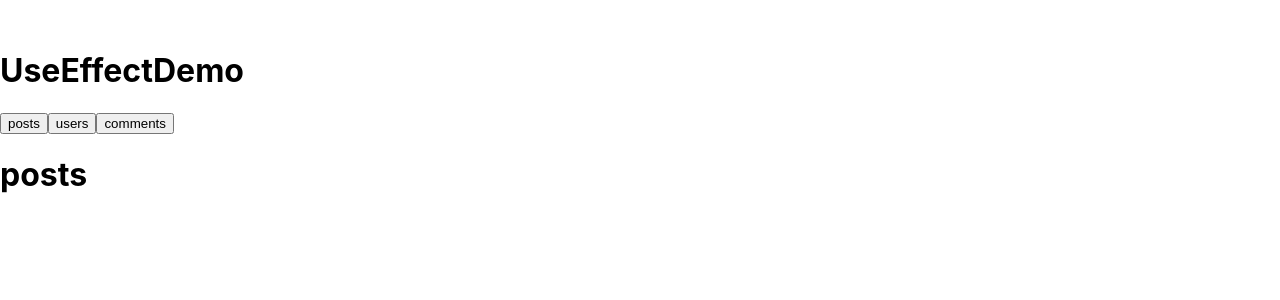
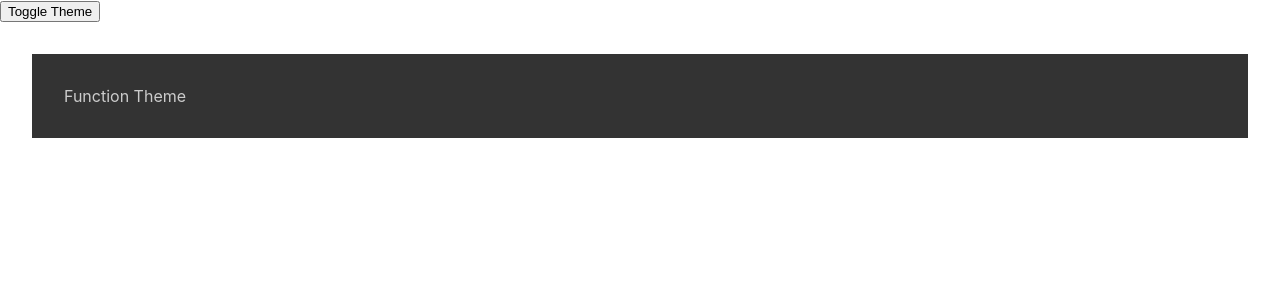
Before and after one commit to usama2333/React-Hooks, a React (Create React App) app: page / in a window 1280 px wide. Shown: the top 300 px of the page. Built offline with nearby package versions, Linux system fonts and the light colour scheme.

Commit message:
use Context in app

```diff
--- a/src/App.js
+++ b/src/App.js
@@ -1,12 +1,30 @@
+import { createContext, useState } from "react";
 import UseEffectDemo from "./components/UseEffectDemo";
 import UseStateDemo from "./components/UseStateDemo";
+import FunctionContextComponent from "./components/FunctionContextComponent";
+
+// this how to create contentex
+export const ThemeContext = createContext()
 
 export default function App() {
+
+  const [darkTheme, setDarkTheme] = useState(true);
+
+
+  function toggleTheme() {
+    setDarkTheme(prevDarkTheme => !prevDarkTheme)
+  }
 
   return (
       <>
       {/* <UseStateDemo/> */}
-      <UseEffectDemo/>
+      {/* <UseEffectDemo/> */}
+{/* here provide the theme with some value that is avaliable in all child
+that are call inside the provider */}
+      <ThemeContext.Provider value={darkTheme}>
+        <button onClick={toggleTheme}>Toggle Theme</button>
+        <FunctionContextComponent/>
+      </ThemeContext.Provider>
 
       </>
   )
--- /dev/null
+++ b/src/components/FunctionContextComponent.js
@@ -0,0 +1,19 @@
+import React, { useContext } from 'react'
+import { ThemeContext } from '../App'
+
+const FunctionContextComponent = () => {
+  const darkTheme = useContext(ThemeContext);
+  const themeStyles = {
+    backgroundColor: darkTheme ? '#333' : '#CCC',
+    color: darkTheme ? '#CCC' : '#333',
+    padding: '2rem',
+    margin: '2rem'
+  }
+  return (
+    <div style={themeStyles}>
+      Function Theme
+    </div>
+  )
+}
+
+export default FunctionContextComponent
```
